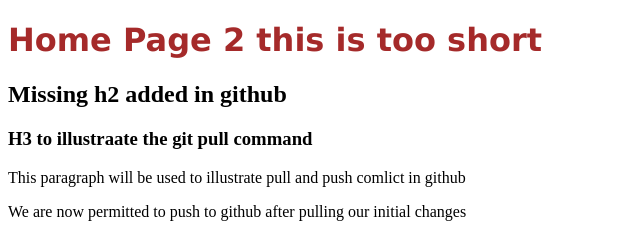
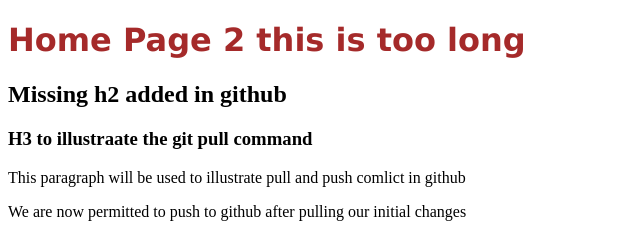
Before and after one commit to Abah-Emmanuel-Adah11/delete_me, a plain HTML site: page index.html in a window 1280 px wide. Shown: the full height of the page, 0-640 px from the left. Drawn offline with Linux system fonts and the light colour scheme.

Commit message:
Update index.html

```diff
--- a/index.html
+++ b/index.html
@@ -7,7 +7,7 @@
     <title>Document</title>
 </head>
 <body>
-    <h1>Home Page 2 this is too short</h1>
+    <h1>Home Page 2 this is too long</h1>
     <h2>Missing h2 added in github</h2>
     <h3>H3 to illustraate the git pull command</h3>
     <p>This paragraph will be used to illustrate pull and push comlict in github</p>
```
